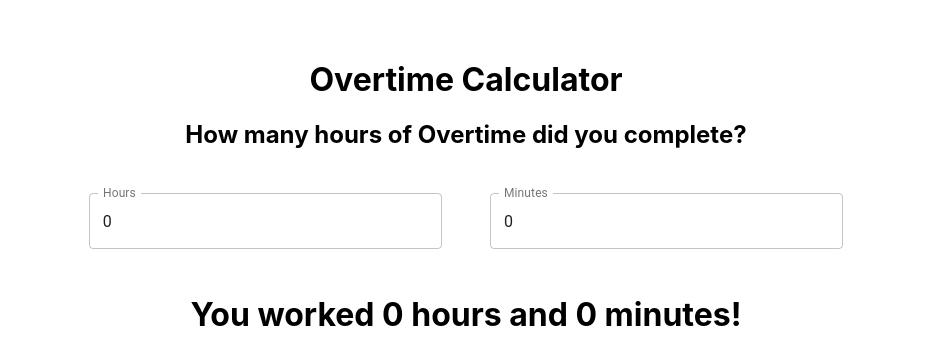
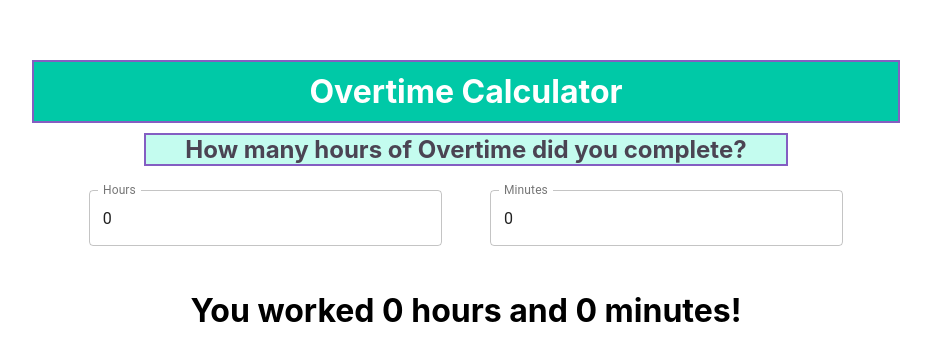
Before and after one commit to toribromma/overtimeCalculator, a React (Create React App) app: page / in a window 1280 px wide. Shown: the part 140-504 px from the top of the page, without its empty margins (174-1105 px from the left). Built offline with nearby package versions, Linux system fonts and the light colour scheme.

Commit message:
added background colors

```diff
--- a/src/App.css
+++ b/src/App.css
@@ -2,3 +2,12 @@
   text-align: center;
   margin-top: 2000;
 }
+
+
+h2 {
+  background-color: #C4FCEF;
+  margin: auto;
+  width: 50%;
+  border: 2px #845EC2 solid;
+  color: #4B4453
+}
--- a/src/App.js
+++ b/src/App.js
@@ -12,7 +12,14 @@ const useStyles = makeStyles((theme) => ({
     },
   },
   header: {
-    marginTop: 200
+    marginTop: 200,
+    marginBottom: 10,
+    margin: "auto",
+    width: "66%",
+    backgroundColor: "#00C9A7",
+    border: "#845EC2 solid 2px",
+    color: "white",
+    padding: 10
   }
 }));
 
```
